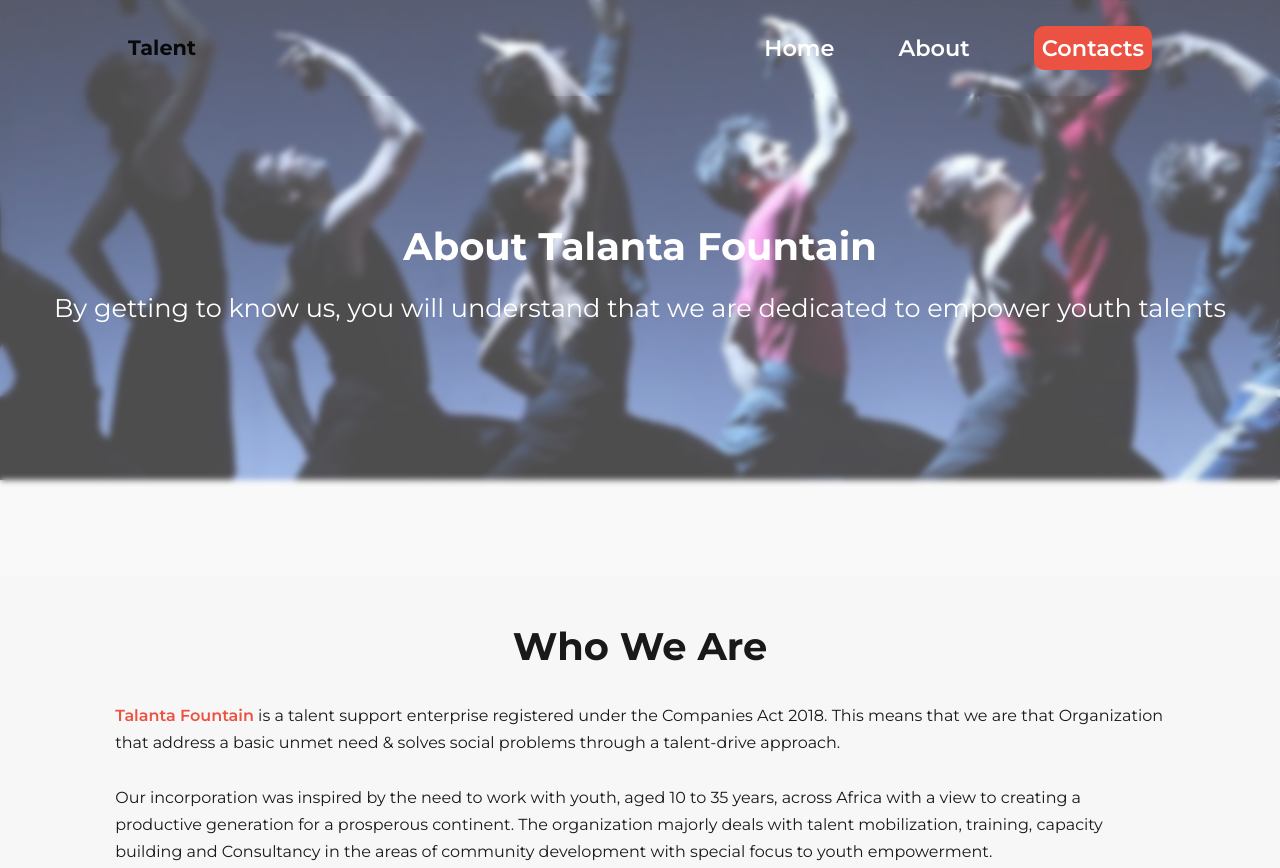
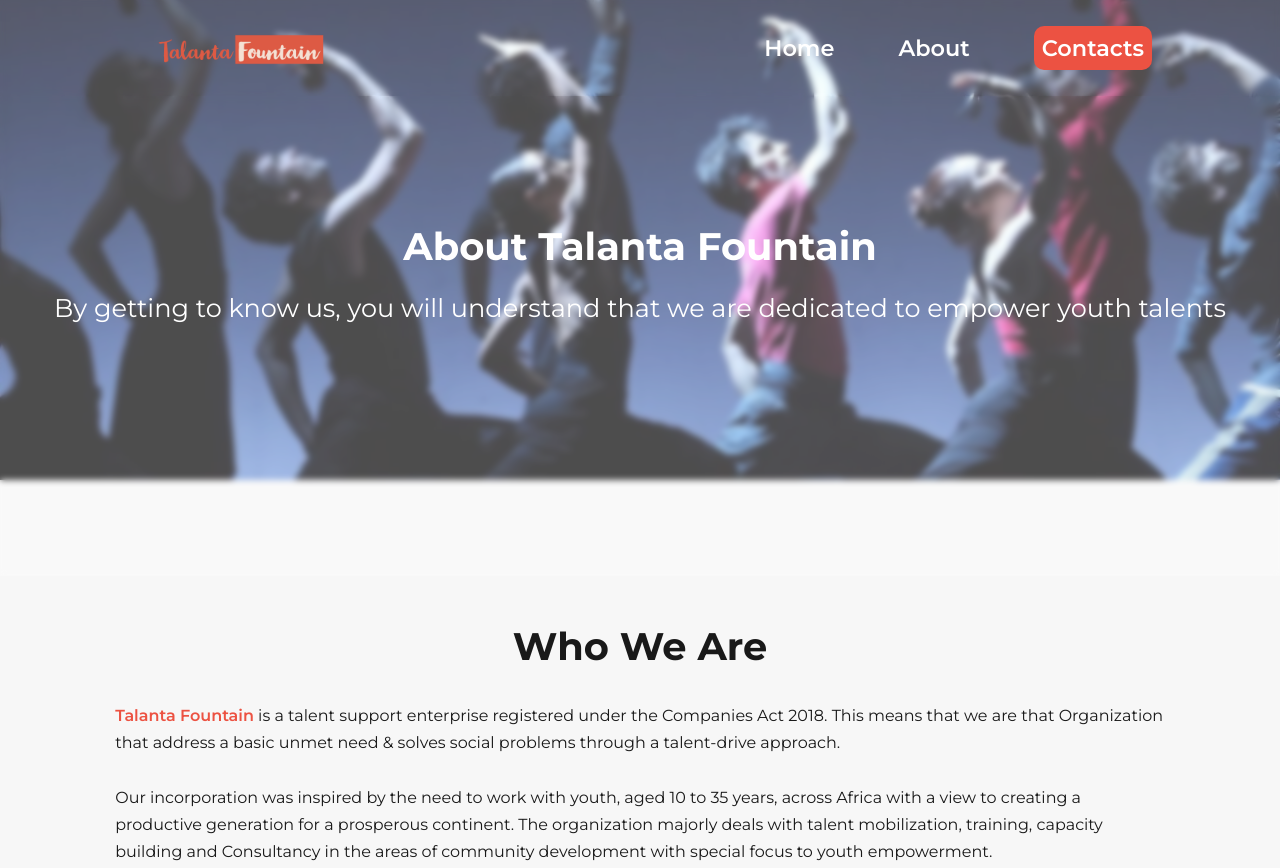
Before and after one commit to Carshy/Talanta-Fountain, a website: page about.html in a window 1280 px wide. Shown: the top 868 px of the page. Drawn offline with Linux system fonts and the light colour scheme; a web font is replaced by a local one.

Commit message:
Add logo to about and contact pages

```diff
--- a/about.html
+++ b/about.html
@@ -30,7 +30,7 @@
 
   <nav>
     <div class="nav__container">
-      <a href="index.html"><h4>Talent</h4></a>
+      <a href="index.html"><img class="app__logo" src="./templates/images/talanta-logo.png" alt="logo"></a>
       <ul class="nav__menu">
         <li><a href="index.html">Home</a></li>
         <li><a href="about.html">About</a></li>
```
Also changed, not shown: contacts.html (+1 -1 lines).
